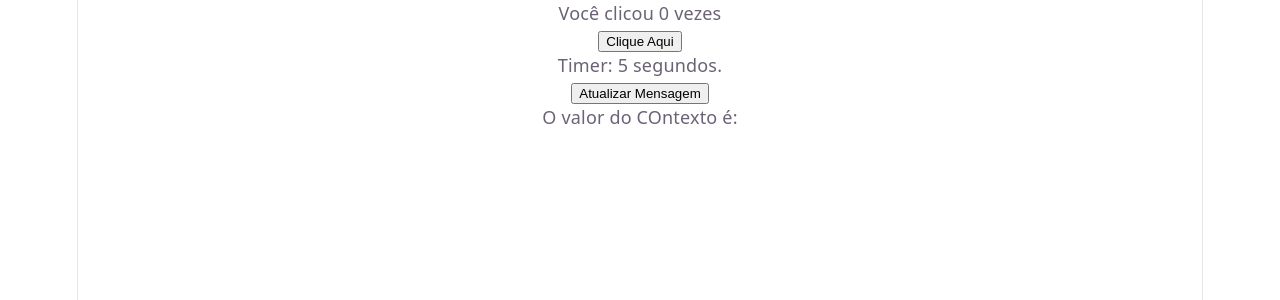
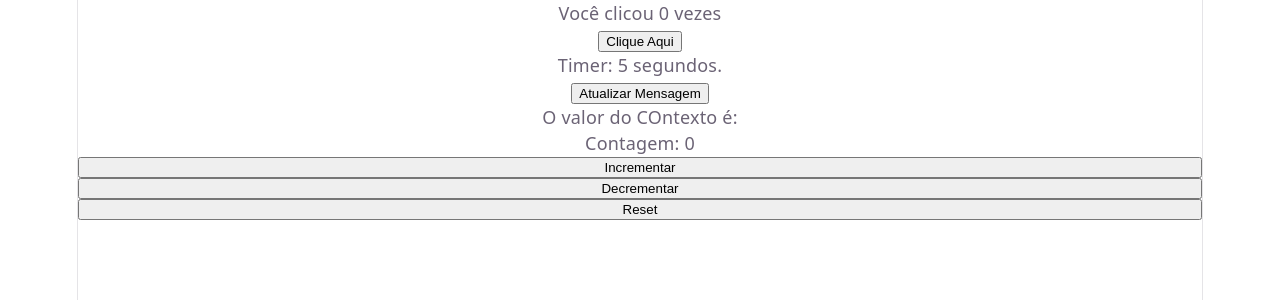
Before and after one commit to P3dr0HDev/hooks-app, a React (Vite) app: page / in a window 1280 px wide. Shown: the top 300 px of the page. Built offline with nearby package versions, Linux system fonts and the light colour scheme.

Commit message:
(s)hook ones part fcuk you

```diff
--- a/src/App.jsx
+++ b/src/App.jsx
@@ -4,6 +4,7 @@ import Timer from './components/Timer'
 import { MeuContextoProvider } from './contexts/MeuContexto'
 import ComponenteFilho from './components/ComponenteFilho'
 import ValorDoContexto from './components/ValorDoContexto'
+import Contador from './components/Contador'
 
 
 function App() {
@@ -16,6 +17,7 @@ function App() {
       <ComponenteFilho />
       <ValorDoContexto />
     </MeuContextoProvider>
+    <Contador/>
     </>
   )
 }
--- /dev/null
+++ b/src/components/Contador.jsx
@@ -0,0 +1,42 @@
+import React, { useReducer } from 'react'
+
+const estadoInicial = { contador: 0 };
+
+function reducer(estado, acao) {
+    switch (acao.tipo) {
+        case "incrementar":
+            return { contador: estado.contador +1 };
+
+        case "decrementar":
+            return { contador: estado.contador - 1 };
+
+        case "reset":
+            return { contador: 0 };
+
+        default:
+            throw new Error("Ação não Suportada")
+    }
+}
+
+
+
+function Contador() {
+    const [estado, dispatch] = useReducer(reducer, estadoInicial);
+
+  return (
+    <>
+    Contagem: {estado.contador}
+    <button onClick={() => dispatch({ tipo: "incrementar" })}>
+    Incrementar
+    </button>
+    <button onClick={() => dispatch({ tipo: "decrementar"})}>
+    Decrementar
+    </button>
+    <button onClick={() => dispatch({ tipo: "reset"})}>
+    Reset
+    </button>
+    </>
+  )
+}
+
+export default Contador
```
